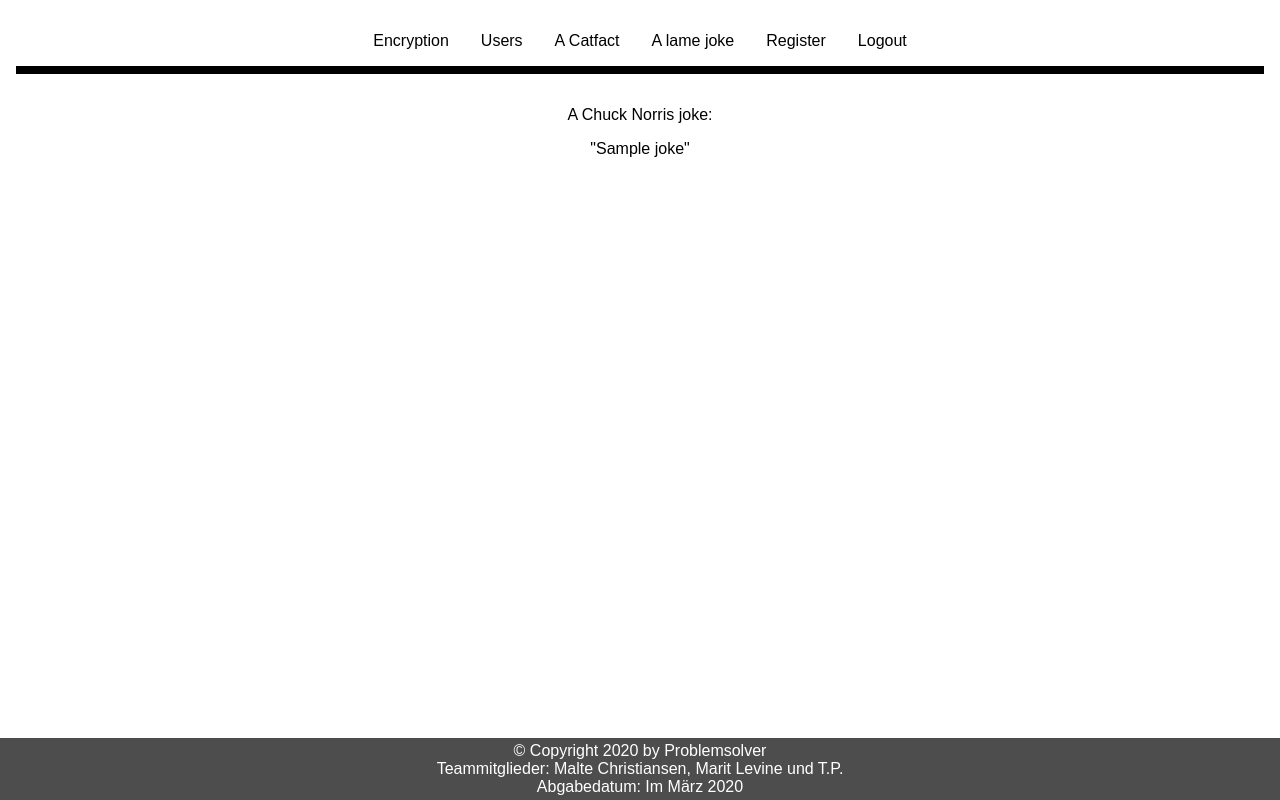
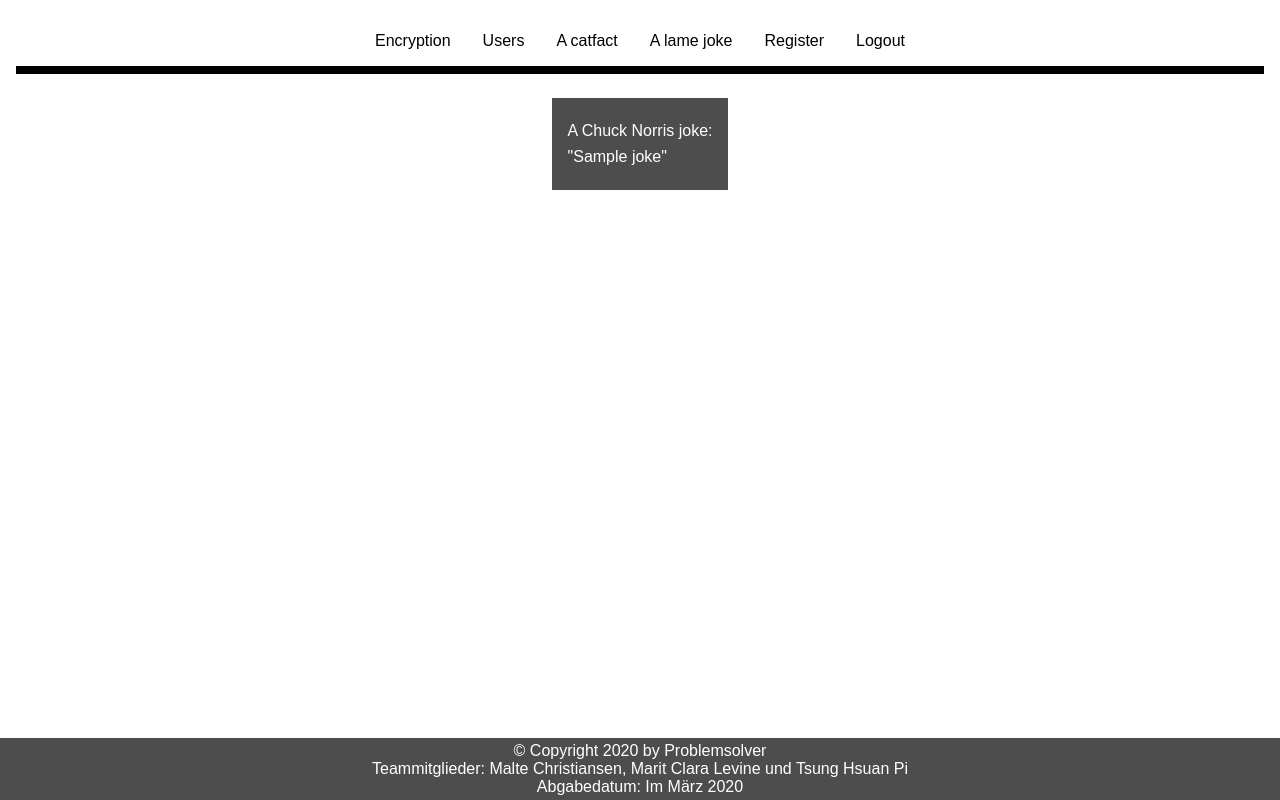
Before and after one commit to IAmMalteC/studyproject-vertiefung-programmieren-2019-20, a Flask app: page /joke in a window 1280 px wide. Run offline with Flask 2, Linux system fonts and the light colour scheme; the visitor is signed in with stand-in values (Sample User, id 1); a database or web service that is not in the repository returns one stand-in record (values such as "Sample title"); data that the repository does not hold is empty; some libraries are stand-ins or nearby versions.

Commit message:
styled api-results

```diff
--- a/excercise/enryptionTool/static/style.css
+++ b/excercise/enryptionTool/static/style.css
@@ -53,6 +53,12 @@ h1, h2, h3, h4, h5, h6 {
 .content p {
     max-width: 24rem;
     margin: 0.5rem 0;
+}
+
+.api-result {
+    padding: 1rem;
+    background-color: #4d4d4d;
+    color: #fff;
 }
 
 /* ___Forms____ */
--- a/excercise/enryptionTool/templates/catfact.html
+++ b/excercise/enryptionTool/templates/catfact.html
@@ -1,6 +1,8 @@
 {% extends "basetemplate.html" %}
 {% block title %}A catfact{% endblock %}
 {% block content %}
+<div class="api-result">
     <p>A random fact about cats:</p>
     <p>&quot;{{ catfact['text'] }}&quot;</p>
+</div>
 {% endblock %}
--- a/excercise/enryptionTool/templates/footer.html
+++ b/excercise/enryptionTool/templates/footer.html
@@ -1,6 +1,6 @@
 <footer>
     <p>&copy; Copyright 2020 by Problemsolver</p>
-    <p>Teammitglieder: Malte Christiansen, Marit Levine und T.P.</p>
-    <!-- TODO Add Terries correct Name-->
+    <!-- Namen geordnet nach Nachname -->
+    <p>Teammitglieder: Malte Christiansen, Marit Clara Levine und Tsung Hsuan Pi</p>
     <p>Abgabedatum: Im März 2020</p>
 </footer>
--- a/excercise/enryptionTool/templates/joke.html
+++ b/excercise/enryptionTool/templates/joke.html
@@ -1,6 +1,8 @@
 {% extends "basetemplate.html" %}
 {% block title %}A lame joke{% endblock %}
 {% block content %}
+<div class="api-result">
     <p>A Chuck Norris joke:</p>
-    <p>&quot;{{ joke['value']['joke'] }}&quot;</p>
+    <p>&quot;{{ joke['value']['joke']|safe }}&quot;</p>
+</div>
 {% endblock %}
--- a/excercise/enryptionTool/templates/topnavactive.html
+++ b/excercise/enryptionTool/templates/topnavactive.html
@@ -1,6 +1,6 @@
 <a class="nav-link" href="/encryption">Encryption</a>
 <a class="nav-link" href="/users">Users</a>
-<a class="nav-link" href="/catfact">A Catfact</a>
+<a class="nav-link" href="/catfact">A catfact</a>
 <a class="nav-link" href="/joke">A lame joke</a>
 <a class="nav-link" href="/register">Register</a>
 <a class="nav-link" href="/logout">Logout</a>
--- a/excercise/enryptionTool/webapp.py
+++ b/excercise/enryptionTool/webapp.py
@@ -229,7 +229,7 @@ def catfact():
 def joke():
     # Api documentation: http://www.icndb.com/api/
     # The results are escaped to html --> " = &quot;
-    response = requests.get("http://api.icndb.com/jokes/random?escape=html")
+    response = requests.get("http://api.icndb.com/jokes/random")
     # parse response into json dictionary
     response_body = response.json()
     return render_template('joke.html', joke=response_body)
```
